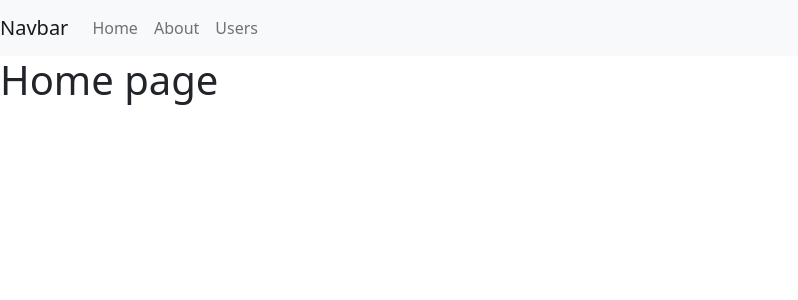
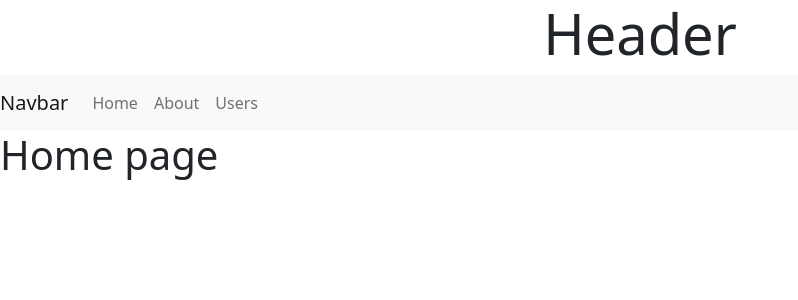
Before and after one commit to tekajurt/reactjs, a React (Create React App) app in the folder routing/: page / in a window 1280 px wide. Shown: the top 300 px of the page, without its empty margins (0-798 px from the left). Built offline with nearby package versions, Linux system fonts and the light colour scheme.

Commit message:
adding jumbotron

```diff
--- a/routing/src/App.js
+++ b/routing/src/App.js
@@ -9,6 +9,9 @@ function App() {
   return (
     <Router>
       <div>
+        <div className="jumbotron">
+          <h1 className="display-4 text-center">Header</h1>
+        </div>
         <nav class="navbar navbar-expand-lg navbar-light bg-light">
           <a class="navbar-brand" href="/">Navbar</a>
           <button class="navbar-toggler" type="button" data-toggle="collapse" data-target="#navbarNavAltMarkup" aria-controls="navbarNavAltMarkup" aria-expanded="false" aria-label="Toggle navigation">
```
